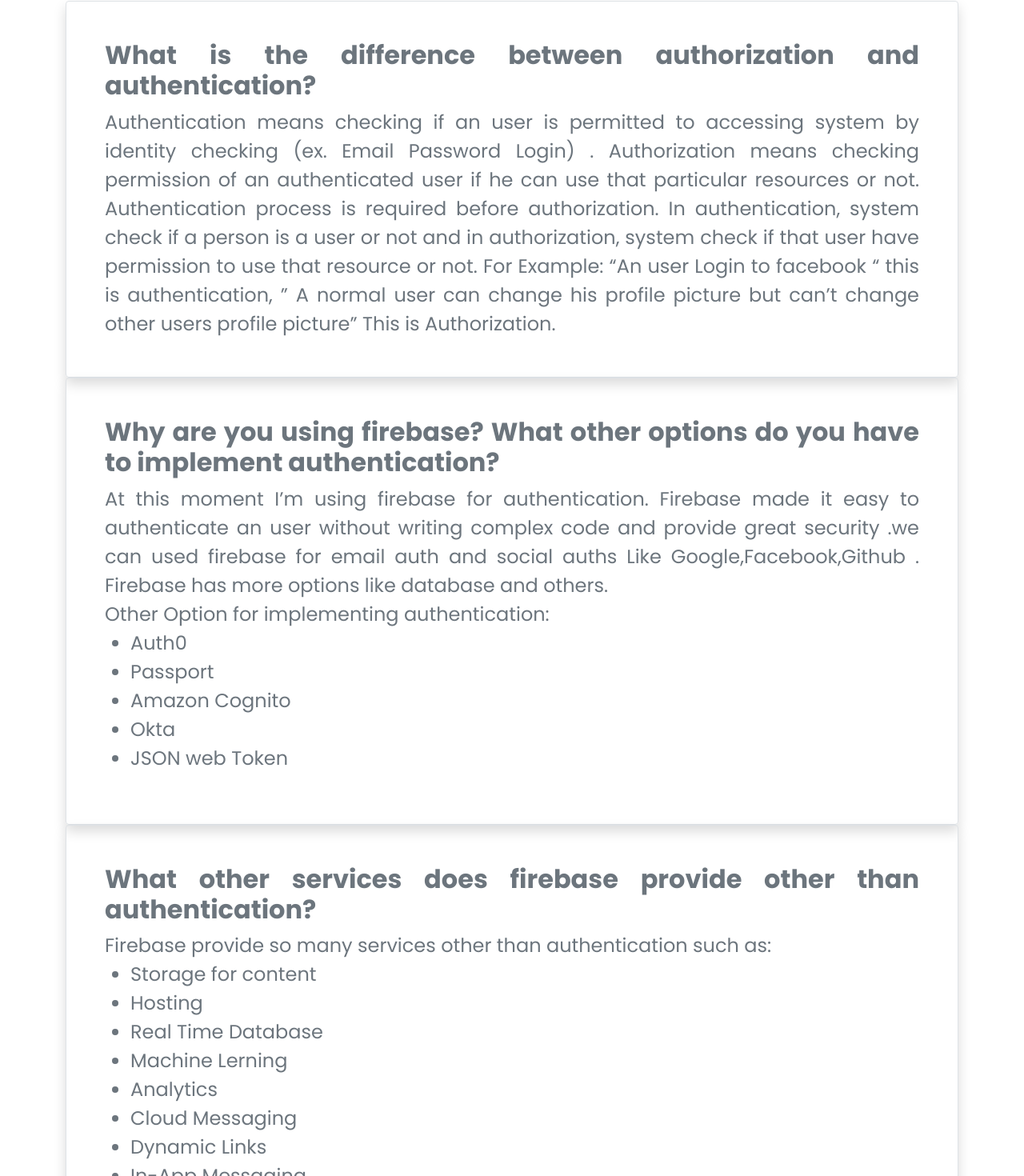
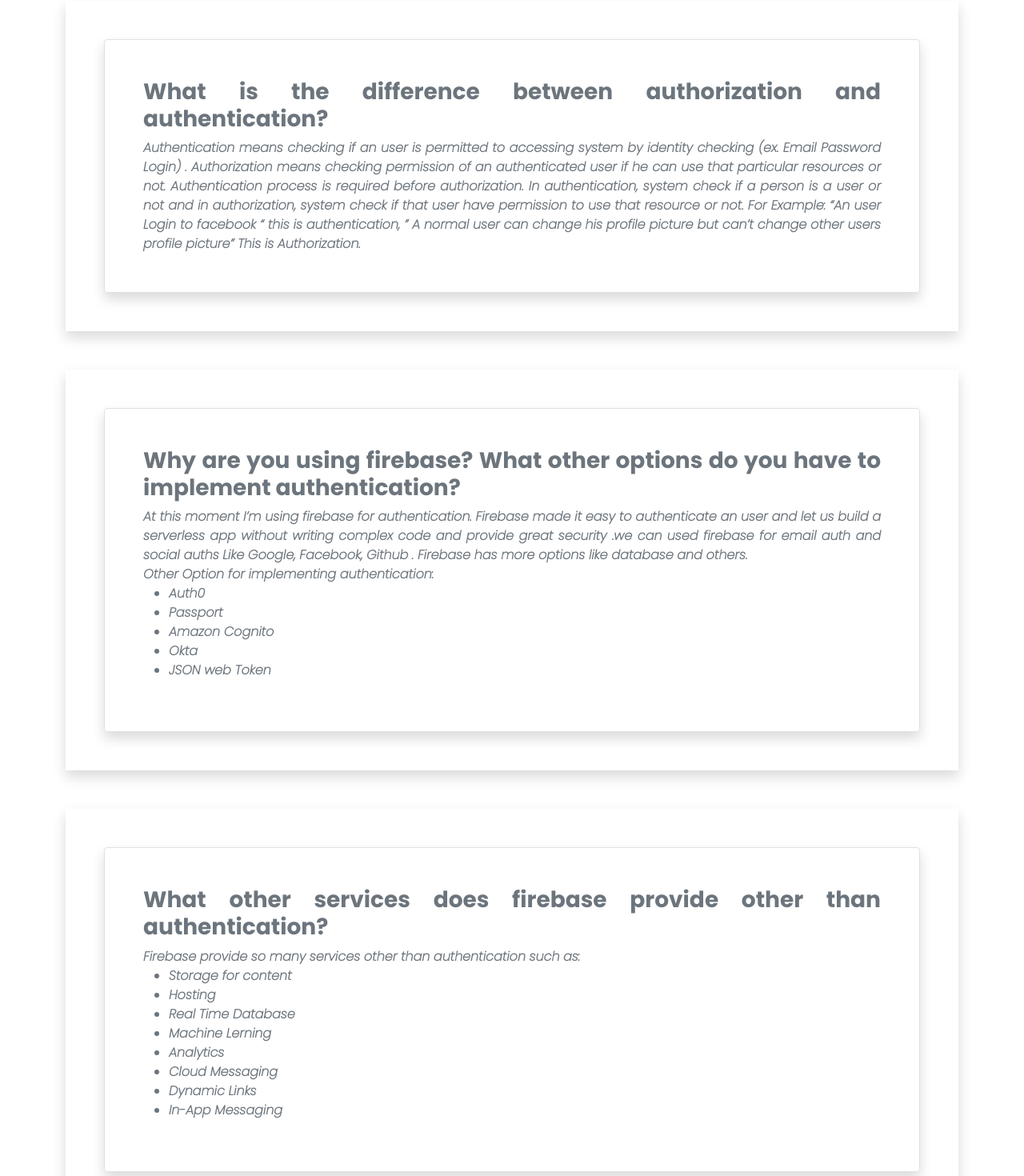
Before and after one commit to redwanX/TRAVEL-GUIDE, a React (Create React App) app: page /blogs in a window 1280 px wide. Shown: the part 202-1672 px from the top of the page at 80% size. Built offline with nearby package versions, Linux system fonts and the light colour scheme; no server answers.

Commit message:
about and blog text-edit

```diff
--- a/src/Pages/About/About.js
+++ b/src/Pages/About/About.js
@@ -8,11 +8,12 @@
       <h1 className='text-primary mt-4 fw-bolder'>MD. REDWAN AHMED</h1>
       </div>
       <hr className='w-50 mx-auto' />
-      <div className='p-5 shadow rounded-lg' style={{textAlign:'justify'}}>
-      <h3 className='text-primary'>MY GOAL AND HOW WILL I WORK TO ACHIEVE IT:</h3>
-      <article className='fw-bold pt-5 '>
-          My Goal is to be a full stack web developer . I'm focusing on MERN stack and at this moment I'm Learning React Js. I will start Learning Backend Development with Node Js, Express Js and Mongo DB after completing React Js. I Like to write code effeciently which helps me to learn coding things deeply.
-      </article>
+      <div className='p-5 shadow rounded-lg' >
+      <h3 className='text-primary'></h3>
+      <div className=' text-secondary p-5 w-100 shadow rounded border'>
+            <h2 className='fw-bold'>MY GOAL AND HOW WILL I WORK TO ACHIEVE IT:</h2>
+            <i style={{textAlign:"justify"}} className=' fw-bold text-secondary'> My Goal is to be a full stack web developer . I'm focusing on MERN stack and at this moment I'm Learning React Js. I will start Learning Backend Development with Node Js, Express Js and Mongo DB after completing React Js. I Like to write code effeciently which helps me to learn coding things deeply</i>
+      </div>
       </div>
     </div>
   )
--- a/src/Pages/Blog/Blog.js
+++ b/src/Pages/Blog/Blog.js
@@ -5,14 +5,16 @@
     <div className='pt-5 mb-5 container' style={{textAlign:'justify'}}>
       <h1 className='text-center fw-bolder text-primary'>BLOGS</h1>
       <hr />
+      <div className='p-5 mb-5 shadow rounded-lg' >
+           <div className=' text-secondary p-5 w-100 shadow rounded border'>
+            <h3 className='fw-bold'>What is the difference between authorization and authentication?</h3>
+            <i style={{textAlign:"justify"}} className=' fw-bold text-secondary'> Authentication means checking if an user is permitted to accessing system by identity checking (ex. Email Password Login) . Authorization means checking permission of an authenticated user if he can use that particular resources or not. Authentication process is required before authorization. In authentication, system check if a person is a user or not and in authorization, system check if that user have permission to use that resource or not. For Example: “An user Login to facebook “ this is authentication, ” A normal user can change his profile picture but can’t change other users profile picture” This is Authorization.</i>
+      </div>
+      </div>
+      <div className='p-5 mb-5 shadow rounded-lg' >
       <div className=' text-secondary p-5 w-100 shadow rounded border'>
-            <h2 className='fw-bold'>What is the difference between authorization and authentication?</h2>
-            <article className='fs-4'>Authentication means checking if an user is permitted to accessing system by identity checking (ex. Email Password Login) . Authorization means checking permission of an authenticated user if he can use that particular resources or not. Authentication process is required before authorization. In authentication, system check if a person is a user or not and in authorization, system check if that user have permission to use that resource or not. For Example: “An user Login to facebook “ this is authentication, ” A normal user can change his profile picture but can’t change other users profile picture” This is Authorization.</article>
-      </div>
-      <div className=' text-secondary p-5 w-100 shadow rounded border'>
-            <h2 className='fw-bold'>Why are you using firebase? What other options do you have to implement authentication?</h2>
-            <article className='fs-4'>
-            At this moment I’m using firebase for authentication. Firebase made it easy to authenticate an user without writing complex code and provide great security .we can used firebase for email auth and social auths Like Google,Facebook,Github . Firebase has more options like database and others.
+            <h3 className='fw-bold'>Why are you using firebase? What other options do you have to implement authentication?</h3>
+            <i style={{textAlign:"justify"}} className=' fw-bold text-secondary'>At this moment I’m using firebase for authentication. Firebase made it easy to authenticate an user and let us build a serverless app without writing complex code and provide great security .we can used firebase for email auth and social auths Like Google, Facebook, Github . Firebase has more options like database and others.
             <br></br> Other Option for implementing authentication:
             <ul>
             <li>Auth0</li>
@@ -20,13 +22,14 @@
             <li>Amazon Cognito</li>
             <li>Okta</li>
             <li>JSON web Token</li>
-            </ul>
-            </article>
+            </ul> </i>
       </div>
+      </div>
+
+      <div className='p-5 mb-5 shadow rounded-lg' >
       <div className=' text-secondary p-5 w-100 shadow rounded border'>
-            <h2 className='fw-bold'> What other services does firebase provide other than authentication?</h2>
-            <article className='fs-4'>
-            Firebase provide so many services other than authentication such as:
+            <h3 className='fw-bold'> What other services does firebase provide other than authentication?</h3>
+            <i style={{textAlign:"justify"}} className=' fw-bold text-secondary'>Firebase provide so many services other than authentication such as:
             <ul>
               <li>Storage for content</li>
               <li>Hosting</li>
@@ -37,8 +40,10 @@
               <li>Dynamic Links</li>
               <li>In-App Messaging</li>
             </ul>
-         </article>
+            </i>
       </div>
+      </div>
+
 
     </div>
   )
```
